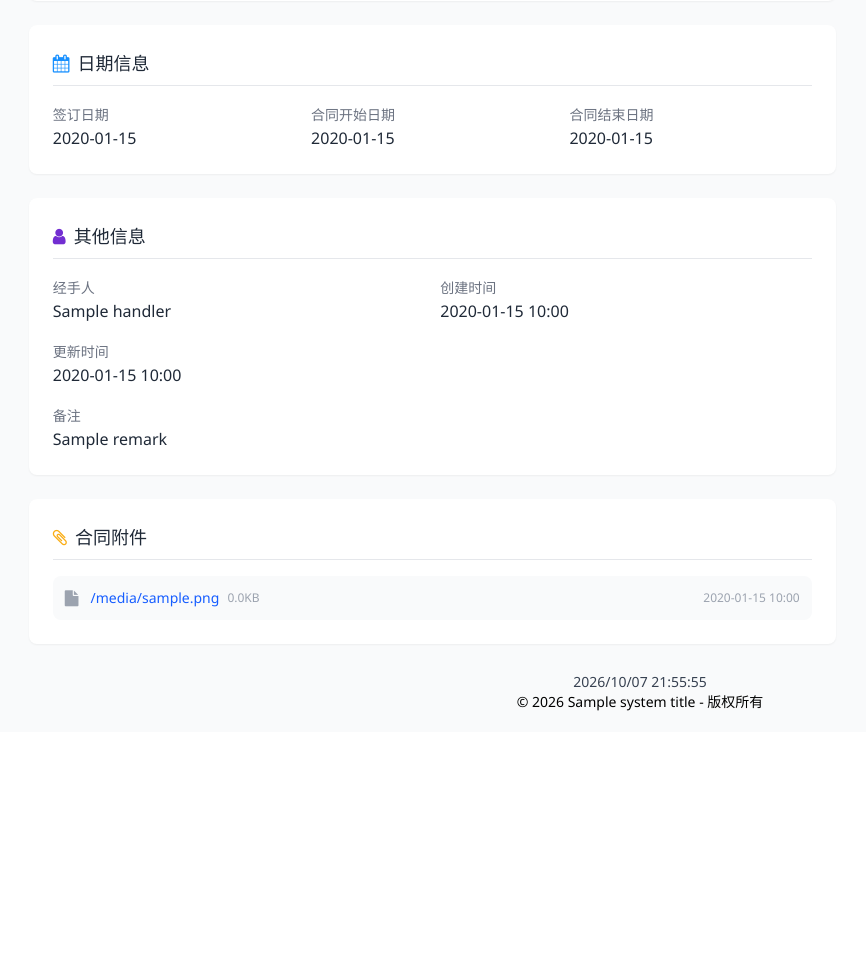
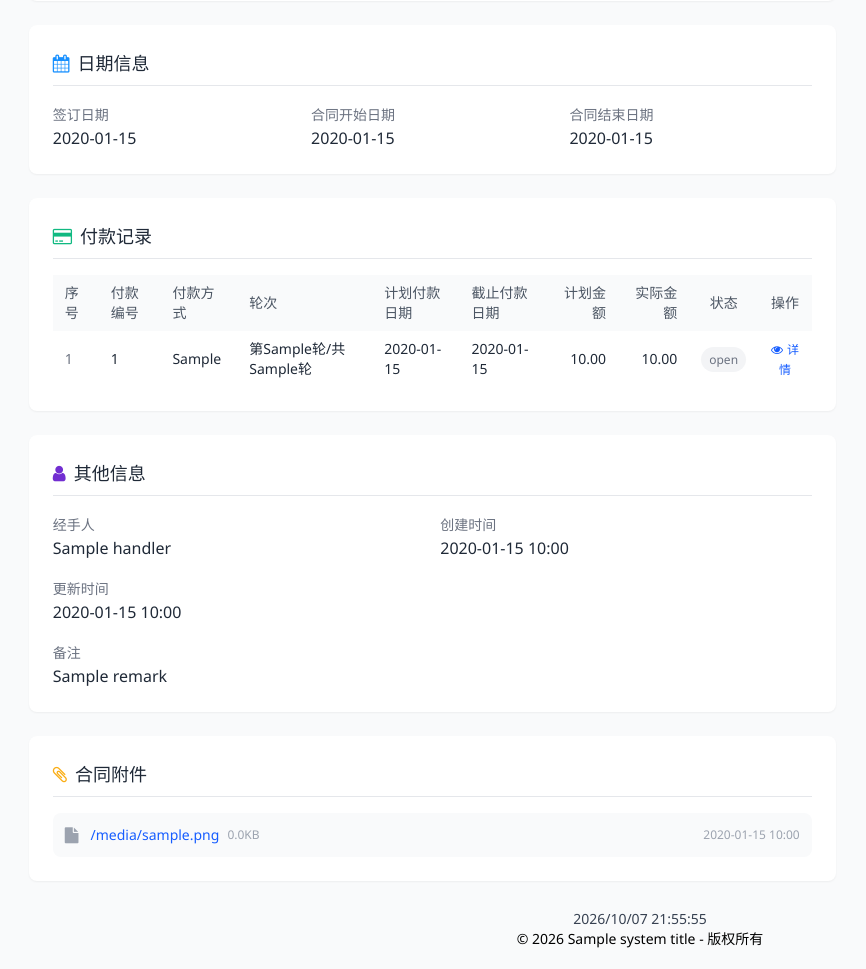
Before and after one commit to ccwy/dorm, a Python web app: template templates/contract_manage/contract_detail.html in a window 1280 px wide. Shown: the part 1215-2184 px from the top of the page, without its empty margins (0-866 px from the left). Before the commit the page ends 1926 px from the top, so only its background shows below. Run offline with Jinja, Linux system fonts and the light colour scheme; the template is opened without the code that fills it: most values are stand-ins (such as "Sample title", 1, 10 or a date in 2020).

Commit message:
修复13

```diff
--- a/models/contract/contract.py
+++ b/models/contract/contract.py
@@ -1,6 +1,7 @@
 from datetime import datetime, date, timedelta
 from decimal import Decimal
 from utils.db import db
+import logging
 
 
 class Contract(db.Model):
--- a/templates/contract_manage/contract_detail.html
+++ b/templates/contract_manage/contract_detail.html
@@ -116,7 +116,7 @@
             </span>
             {% endif %}
             {% endif %}
-            {% if get_config_value('FEATURE_PAYMENT_MANAGE_ENABLED', True) and current_user.has_permission('payment.create') %}
+            {% if get_config_value('FEATURE_PAYMENT_MANAGE_ENABLED', True) and current_user.has_permission('payment.create') and not payment_completed %}
             <a href="{{ url_for('payment.add_page', contract_id=contract.id) }}" class="px-4 py-2 bg-emerald-500 text-white rounded-md hover:bg-emerald-600 btn-hover inline-flex items-center">
                 <i class="fa fa-credit-card mr-1"></i>创建付款记录
             </a>
@@ -396,6 +396,75 @@
                     </div>
                 </div>
 
+                <!-- 付款记录 -->
+                <div class="bg-white rounded-lg shadow-sm p-6">
+                    <h3 class="text-lg font-medium text-gray-800 mb-4 pb-2 border-b border-gray-200">
+                        <i class="fa fa-credit-card text-emerald-500 mr-2"></i>付款记录
+                    </h3>
+                    {% if payment_records and payment_records|length > 0 %}
+                    <div class="overflow-x-auto">
+                        <table class="w-full text-sm">
+                            <thead>
+                                <tr class="bg-gray-50 text-gray-600">
+                                    <th class="px-3 py-2 text-left font-medium">序号</th>
+                                    <th class="px-3 py-2 text-left font-medium">付款编号</th>
+                                    <th class="px-3 py-2 text-left font-medium">付款方式</th>
+                                    <th class="px-3 py-2 text-left font-medium">轮次</th>
+                                    <th class="px-3 py-2 text-left font-medium">计划付款日期</th>
+                                    <th class="px-3 py-2 text-left font-medium">截止付款日期</th>
+                                    <th class="px-3 py-2 text-right font-medium">计划金额</th>
+                                    <th class="px-3 py-2 text-right font-medium">实际金额</th>
+                                    <th class="px-3 py-2 text-center font-medium">状态</th>
+                                    <th class="px-3 py-2 text-center font-medium">操作</th>
+                                </tr>
+                            </thead>
+                            <tbody class="divide-y divide-gray-100">
+                                {% for p in payment_records %}
+                                <tr class="hover:bg-gray-50">
+                                    <td class="px-3 py-2 text-gray-500">{{ loop.index }}</td>
+                                    <td class="px-3 py-2 text-gray-800">{{ p.payment_number or '-' }}</td>
+                                    <td class="px-3 py-2 text-gray-800">{{ p.payment_method or '-' }}</td>
+                                    <td class="px-3 py-2 text-gray-800">
+                                        {% if p.current_round and p.payment_rounds %}
+                                            第{{ p.current_round }}轮/共{{ p.payment_rounds }}轮
+                                        {% elif p.current_round %}
+                                            第{{ p.current_round }}轮
+                                        {% else %}
+                                            -
+                                        {% endif %}
+                                    </td>
+                                    <td class="px-3 py-2 text-gray-800">{{ p.planned_payment_date.strftime('%Y-%m-%d') if p.planned_payment_date else '-' }}</td>
+                                    <td class="px-3 py-2 text-gray-800">{{ p.deadline_date.strftime('%Y-%m-%d') if p.deadline_date else '-' }}</td>
+                                    <td class="px-3 py-2 text-right text-gray-800">{{ '%.2f'|format(p.planned_amount|float) if p.planned_amount else '0.00' }}</td>
+                                    <td class="px-3 py-2 text-right text-gray-800">{{ '%.2f'|format(p.actual_amount|float) if p.actual_amount else '-' }}</td>
+                                    <td class="px-3 py-2 text-center">
+                                        {% if p.status == '待付款' %}
+                                        <span class="px-2 py-1 bg-gray-100 text-gray-700 rounded-full text-xs">待付款</span>
+                                        {% elif p.status == '已付款' %}
+                                        <span class="px-2 py-1 bg-green-100 text-green-800 rounded-full text-xs">已付款</span>
+                                        {% elif p.status == '已逾期' %}
+                                        <span class="px-2 py-1 bg-red-100 text-red-800 rounded-full text-xs">已逾期</span>
+                                        {% elif p.status == '已取消' %}
+                                        <span class="px-2 py-1 bg-gray-100 text-gray-500 rounded-full text-xs">已取消</span>
+                                        {% else %}
+                                        <span class="px-2 py-1 bg-gray-100 text-gray-500 rounded-full text-xs">{{ p.status }}</span>
+                                        {% endif %}
+                                    </td>
+                                    <td class="px-3 py-2 text-center">
+                                        <a href="{{ url_for('payment.detail', id=p.id) }}" class="text-primary hover:underline text-xs">
+                                            <i class="fa fa-eye mr-1"></i>详情
+                                        </a>
+                                    </td>
+                                </tr>
+                                {% endfor %}
+                            </tbody>
+                        </table>
+                    </div>
+                    {% else %}
+                    <p class="text-gray-400 text-sm text-center py-4">暂无付款记录</p>
+                    {% endif %}
+                </div>
+
                 <!-- 其他信息 -->
                 <div class="bg-white rounded-lg shadow-sm p-6">
                     <h3 class="text-lg font-medium text-gray-800 mb-4 pb-2 border-b border-gray-200">
```
Also changed, not shown: blueprints/contract/contract.py (+8 -1 lines), blueprints/payment/payment_operations.py (+4 -4 lines), models/payment/payment_record.py (+5 -5 lines), templates/payment/payment_list.html (+11 -5 lines), utils/log.py (+10 -0 lines).
